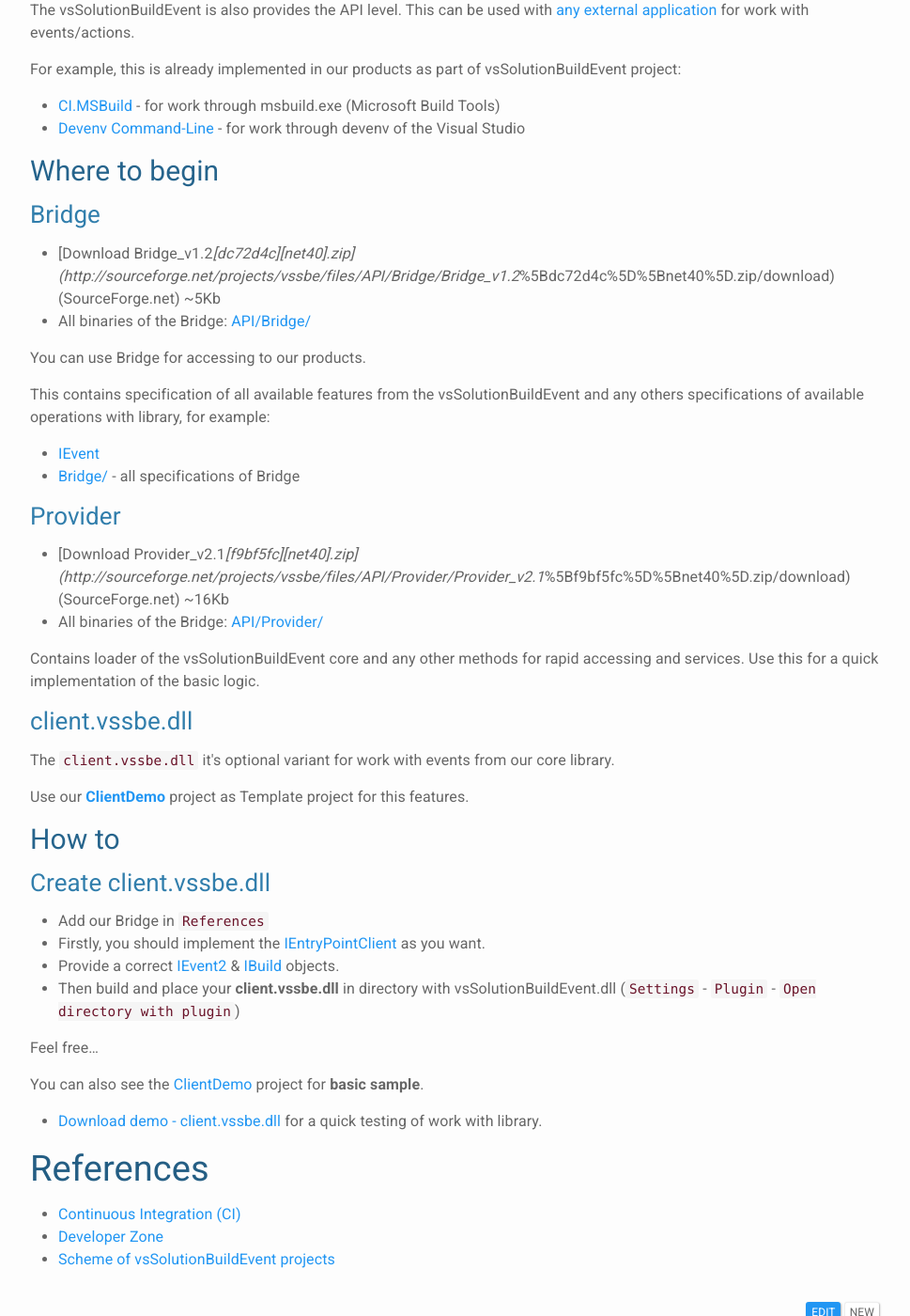
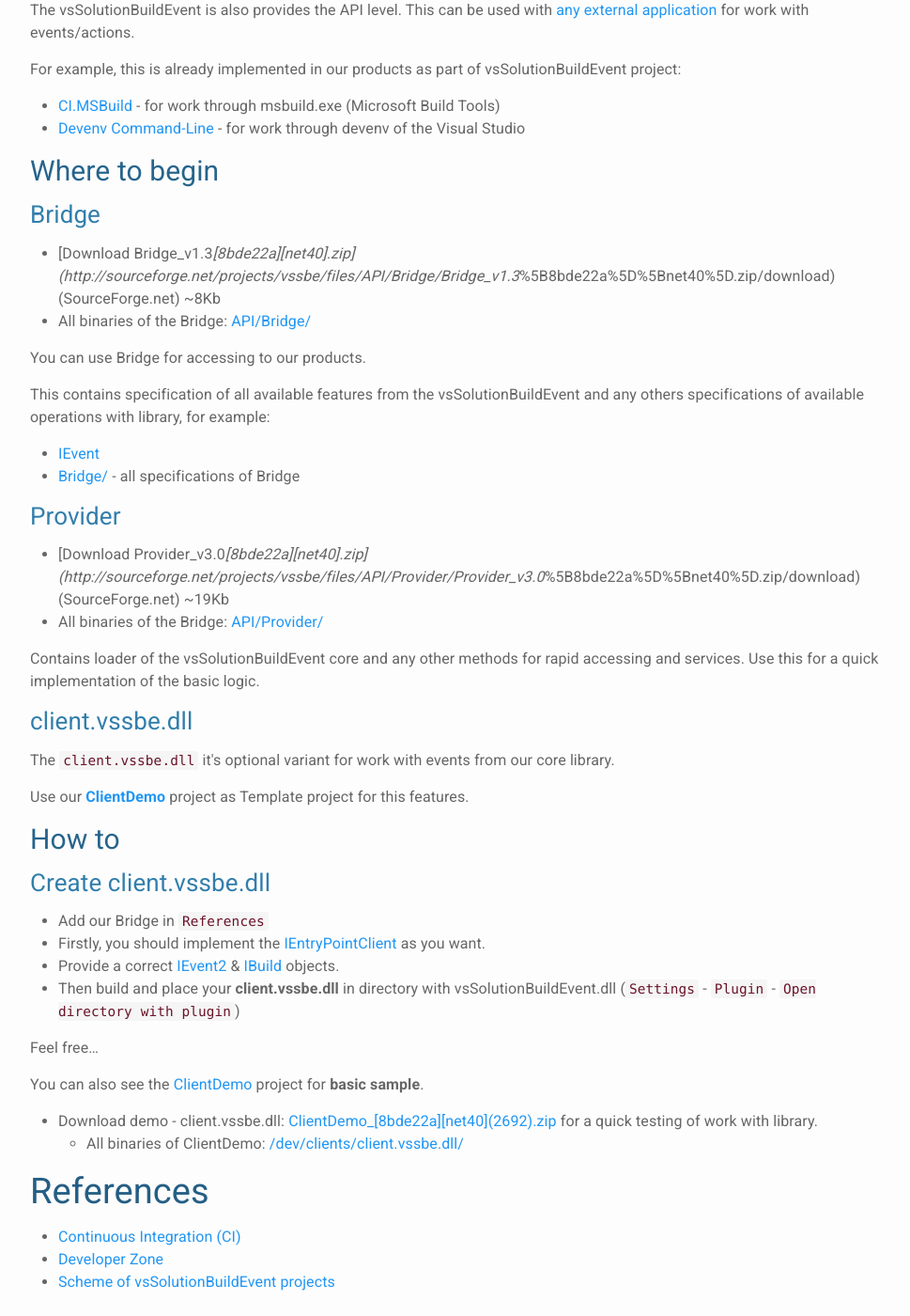
Before and after one commit to 3F/web.vsSBE, a Jekyll site: the page built from _doc/API.md, in a window 1280 px wide and 1400 px high, scrolled down 214 px. Shown: the whole window at 94% size, without its empty margins (156-1125 px from the left). Built offline with Jekyll 4.4.1, drawn with Linux system fonts in a browser that asks for light colours; nearby versions of some CDN libraries; Markdown is read by kramdown in place of the engine named in the settings; comment, search, counter and statistics services are not loaded.

Commit message:
updated links to v0.12.3

```diff
--- a/_config.yml
+++ b/_config.yml
@@ -35,5 +35,5 @@
 changelogProvider: "https://bitbucket.org/3F/vssolutionbuildevent/raw/master/Provider/changelog.txt"
 readme: "https://bitbucket.org/3F/vssolutionbuildevent/raw/master/README.md"
 license: "https://bitbucket.org/3F/vssolutionbuildevent/raw/master/LICENSE"
-vsixVersions: [v0.12.2, v0.12.1, v0.11.4]
-vsixVersionsOlder: [v0.11.3, v0.10.1, v0.9]
+vsixVersions: [v0.12.3, v0.12.2, v0.12.1]
+vsixVersionsOlder: [v0.11.4, v0.10.1, v0.9]
--- a/_doc/API.md
+++ b/_doc/API.md
@@ -16,7 +16,7 @@
 
 ### Bridge
 
-* [Download Bridge_v1.2_[dc72d4c][net40].zip](http://sourceforge.net/projects/vssbe/files/API/Bridge/Bridge_v1.2_%5Bdc72d4c%5D%5Bnet40%5D.zip/download) (SourceForge.net) ~5Kb
+* [Download Bridge_v1.3_[8bde22a][net40].zip](http://sourceforge.net/projects/vssbe/files/API/Bridge/Bridge_v1.3_%5B8bde22a%5D%5Bnet40%5D.zip/download) (SourceForge.net) ~8Kb
 * All binaries of the Bridge: [API/Bridge/](https://sourceforge.net/projects/vssbe/files/API/Bridge/)
 
 You can use Bridge for accessing to our products.
@@ -29,7 +29,7 @@
 
 ### Provider
 
-* [Download Provider_v2.1_[f9bf5fc][net40].zip](http://sourceforge.net/projects/vssbe/files/API/Provider/Provider_v2.1_%5Bf9bf5fc%5D%5Bnet40%5D.zip/download) (SourceForge.net) ~16Kb
+* [Download Provider_v3.0_[8bde22a][net40].zip](http://sourceforge.net/projects/vssbe/files/API/Provider/Provider_v3.0_%5B8bde22a%5D%5Bnet40%5D.zip/download) (SourceForge.net) ~19Kb
 * All binaries of the Bridge: [API/Provider/](https://sourceforge.net/projects/vssbe/files/API/Provider/)
 
 Contains loader of the vsSolutionBuildEvent core and any other methods for rapid accessing and services. Use this for a quick implementation of the basic logic.
@@ -53,7 +53,8 @@
 
 You can also see the [ClientDemo](https://github.com/3F/vsSolutionBuildEvent/tree/master/ClientDemo) project for **basic sample**.
 
-* [Download demo - client.vssbe.dll](#) for a quick testing of work with library.
+* Download demo - client.vssbe.dll: [ClientDemo_[8bde22a][net40]&#40;2692&#41;.zip](http://sourceforge.net/projects/vssbe/files/dev/clients/client.vssbe.dll/ClientDemo_%5B8bde22a%5D%5Bnet40%5D%282692%29.zip/download) for a quick testing of work with library.
+    * All binaries of ClientDemo: [/dev/clients/client.vssbe.dll/](https://sourceforge.net/projects/vssbe/files/dev/clients/client.vssbe.dll/)
 
 # References
 
```
Also changed, not shown: _doc/CI/CI.MSBuild.md (+1 -1 lines).
